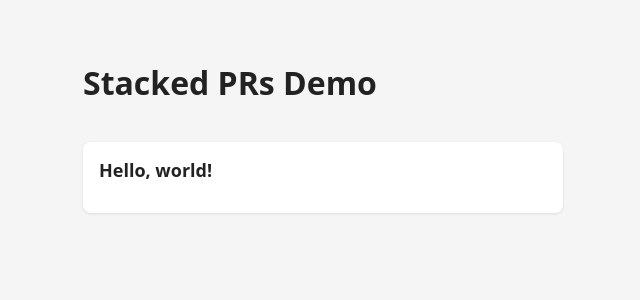
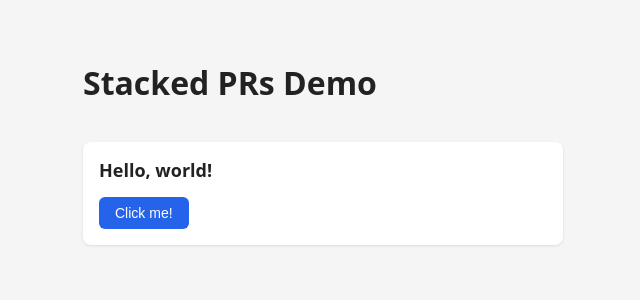
Before and after one commit to MatheusGNachtigall/stacked-prs, a React (Vite) app: page / in a window 1280 px wide. Shown: the top 300 px of the page, without its empty margins (317-957 px from the left). Built offline with nearby package versions, Linux system fonts and the light colour scheme.

Commit message:
feat: add primary Button inside Card component

```diff
--- a/src/App.jsx
+++ b/src/App.jsx
@@ -1,10 +1,12 @@
-import { Card } from "./components";
+import { Button, Card } from "./components";
 
 export default function App() {
 	return (
 		<main>
 			<h1>Stacked PRs Demo</h1>
-			<Card title="Hello, world!" />
+			<Card title="Hello, world!">
+				<Button variant="primary">Click me!</Button>
+			</Card>
 		</main>
 	);
 }
```
